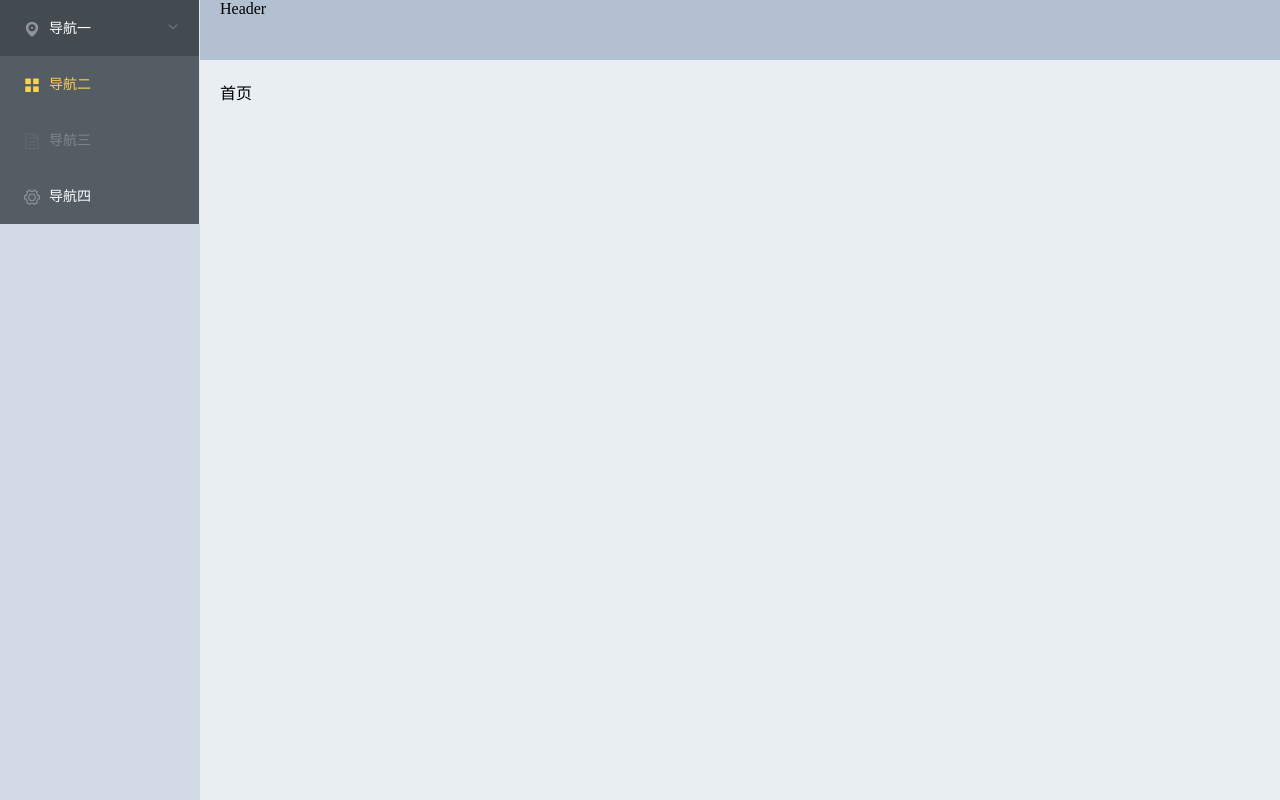
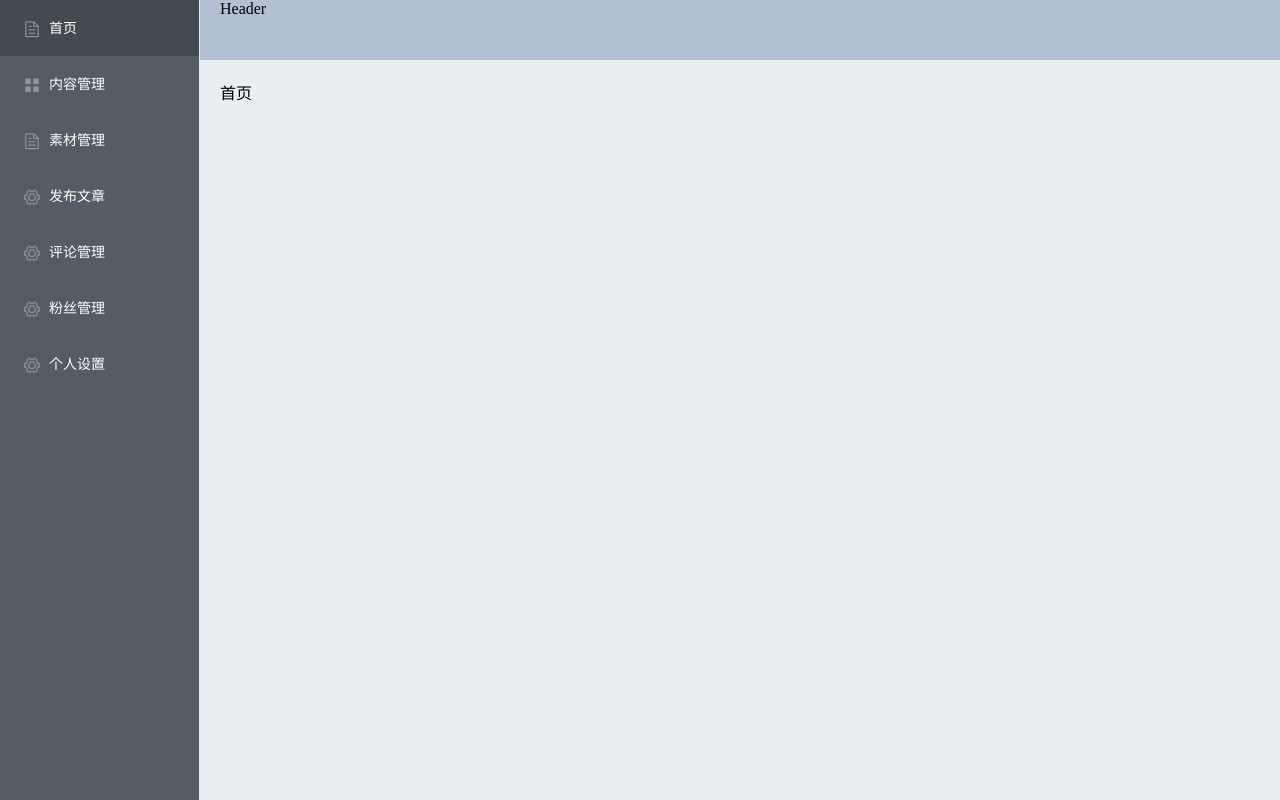
Before and after one commit to haobinbin-11/toutiao-hezi, a Vue app: page /#/ in a window 1280 px wide. Built offline with nearby package versions, Linux system fonts and the light colour scheme.

Commit message:
首页-让侧边导航栏和路由对应起来

```diff
--- a/src/views/layout/componets/aside.vue
+++ b/src/views/layout/componets/aside.vue
@@ -6,36 +6,35 @@
       @close="handleClose"
       background-color="#545c64"
       text-color="#fff"
-      active-text-color="#ffd04b">
-      <el-submenu index="1">
-        <template slot="title">
-          <i class="el-icon-location"></i>
-          <span>导航一</span>
-        </template>
-        <el-menu-item-group>
-          <template slot="title">分组一</template>
-          <el-menu-item index="1-1">选项1</el-menu-item>
-          <el-menu-item index="1-2">选项2</el-menu-item>
-        </el-menu-item-group>
-        <el-menu-item-group title="分组2">
-          <el-menu-item index="1-3">选项3</el-menu-item>
-        </el-menu-item-group>
-        <el-submenu index="1-4">
-          <template slot="title">选项4</template>
-          <el-menu-item index="1-4-1">选项1</el-menu-item>
-        </el-submenu>
-      </el-submenu>
-      <el-menu-item index="2">
+      active-text-color="#ffd04b"
+      router>
+      <el-menu-item index="/">
+        <i class="el-icon-document"></i>
+        <span slot="title">首页</span>
+      </el-menu-item>
+      <el-menu-item index="/article">
         <i class="el-icon-menu"></i>
-        <span slot="title">导航二</span>
+        <span slot="title">内容管理</span>
       </el-menu-item>
-      <el-menu-item index="3" disabled>
+      <el-menu-item index="/image">
         <i class="el-icon-document"></i>
-        <span slot="title">导航三</span>
+        <span slot="title">素材管理</span>
       </el-menu-item>
-      <el-menu-item index="4">
+      <el-menu-item index="/publish">
         <i class="el-icon-setting"></i>
-        <span slot="title">导航四</span>
+        <span slot="title">发布文章</span>
+      </el-menu-item>
+      <el-menu-item index="/comment">
+        <i class="el-icon-setting"></i>
+        <span slot="title">评论管理</span>
+      </el-menu-item>
+      <el-menu-item index="/fans">
+        <i class="el-icon-setting"></i>
+        <span slot="title">粉丝管理</span>
+      </el-menu-item>
+      <el-menu-item index="/settings">
+        <i class="el-icon-setting"></i>
+        <span slot="title">个人设置</span>
       </el-menu-item>
     </el-menu>
 </template>
--- a/src/views/layout/index.vue
+++ b/src/views/layout/index.vue
@@ -1,7 +1,7 @@
 <template>
   <!-- <div class="home-container"> -->
   <el-container class="layout-container">
-  <el-aside class="aside" width="200px" ><app-aside></app-aside></el-aside>
+  <el-aside class="aside" width="200px" ><app-aside class="aside-menu"></app-aside></el-aside>
   <el-container>
     <el-header class="header">Header</el-header>
     <el-main class="main"><router-view></router-view></el-main>
@@ -48,6 +48,9 @@ export default {
 }
 .aside {
   background-color: #d3dce6;
+  .aside-menu {
+      height: 100%;
+  }
 }
 .header {
   background-color: #b3c0d1;
```
